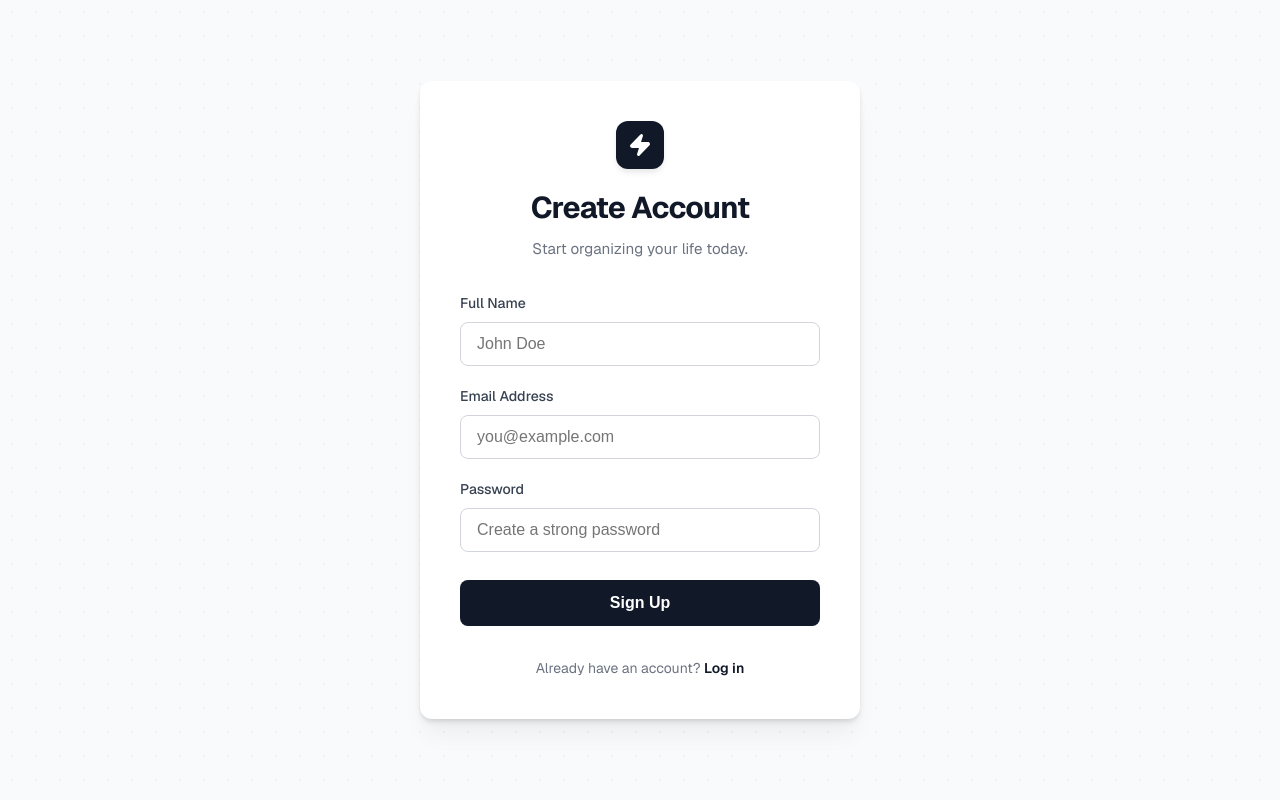
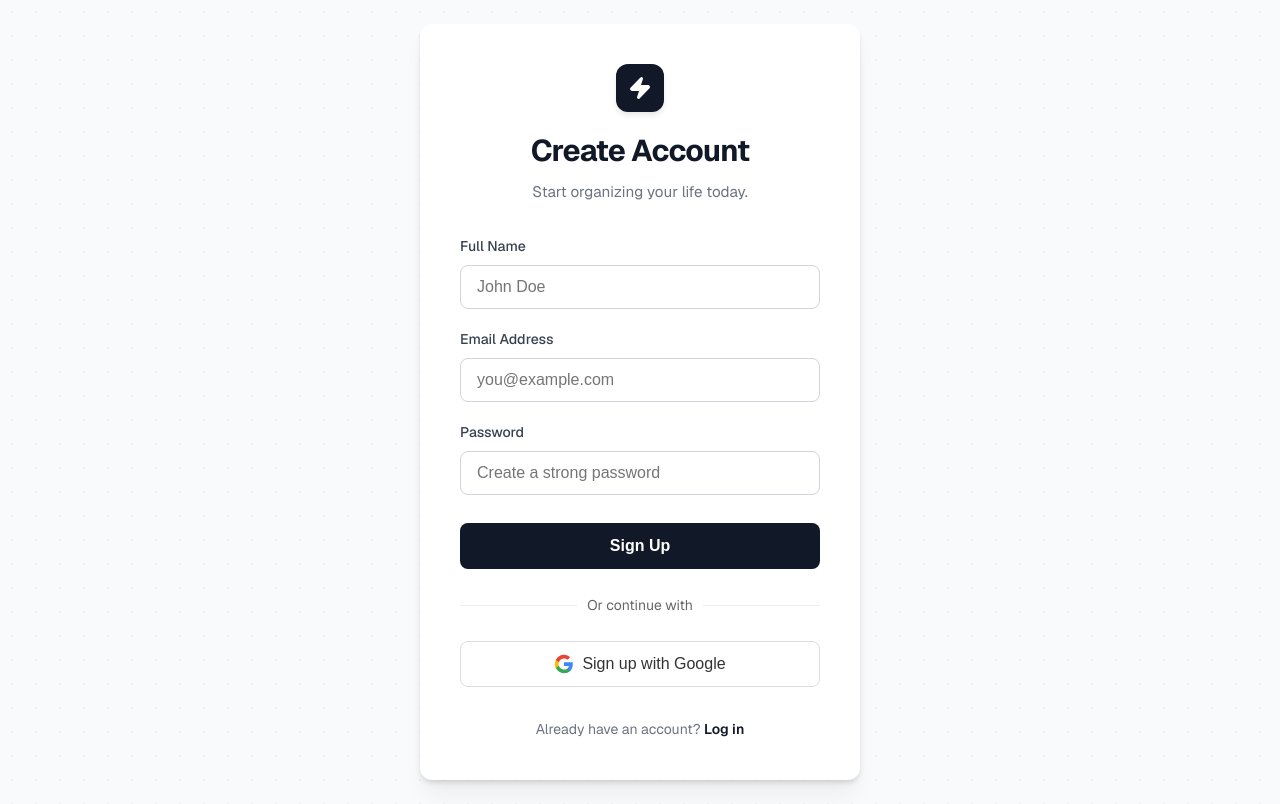
Before and after one commit to AdityaPratapGoswami/task-tracker, a Next.js app: page /signup in a window 1280 px wide. Built offline with nearby package versions, Linux system fonts and the light colour scheme; no server answers.

Commit message:
feat: Implement Google OAuth for user authentication, adding new API routes, UI components, and updating the user model and cookie settings.

```diff
--- a/app/api/auth/login/route.ts
+++ b/app/api/auth/login/route.ts
@@ -40,7 +40,7 @@ export async function POST(req: Request) {
         cookieStore.set('token', token, {
             httpOnly: true,
             secure: process.env.NODE_ENV === 'production',
-            sameSite: 'strict',
+            sameSite: 'lax',
             maxAge: 60 * 60 * 24 * 7, // 1 week
             path: '/',
         });
--- a/app/signup/page.tsx
+++ b/app/signup/page.tsx
@@ -5,6 +5,7 @@ import { useAuth } from '@/context/AuthContext';
 import Link from 'next/link';
 import styles from '../auth.module.css';
 import Logo from '@/components/Logo';
+import GoogleAuthButton from '@/components/GoogleAuthButton';
 
 export default function SignupPage() {
     const [name, setName] = useState('');
@@ -74,6 +75,13 @@ export default function SignupPage() {
                     </button>
                 </form>
 
+                <div className={styles.separator} style={{ margin: '1.5rem 0', textAlign: 'center', position: 'relative' }}>
+                    <span style={{ backgroundColor: '#fff', padding: '0 10px', color: '#666', fontSize: '0.875rem', position: 'relative', zIndex: 1 }}>Or continue with</span>
+                    <div style={{ position: 'absolute', top: '50%', left: 0, right: 0, height: '1px', backgroundColor: '#eee', zIndex: 0 }}></div>
+                </div>
+
+                <GoogleAuthButton text="Sign up with Google" />
+
                 <p className={styles.footer}>
                     Already have an account?{' '}
                     <Link href="/login" className={styles.link}>
--- /dev/null
+++ b/components/GoogleAuthButton.tsx
@@ -0,0 +1,59 @@
+'use client';
+
+import { useRouter } from 'next/navigation';
+import { useState } from 'react';
+import styles from '../app/api/auth/auth.module.css';
+
+interface GoogleAuthButtonProps {
+    text?: string;
+}
+
+export default function GoogleAuthButton({ text = 'Continue with Google' }: GoogleAuthButtonProps) {
+    const [isLoading, setIsLoading] = useState(false);
+    const router = useRouter();
+
+    const handleGoogleLogin = () => {
+        setIsLoading(true);
+        // Redirect to the Google auth route
+        window.location.href = '/api/auth/google';
+    };
+
+    return (
+        <button
+            type="button"
+            onClick={handleGoogleLogin}
+            disabled={isLoading}
+            style={{
+                display: 'flex',
+                alignItems: 'center',
+                justifyContent: 'center',
+                width: '100%',
+                padding: '0.75rem',
+                backgroundColor: '#fff',
+                color: '#333',
+                border: '1px solid #ddd',
+                borderRadius: '0.5rem',
+                fontSize: '1rem',
+                fontWeight: '500',
+                cursor: 'pointer',
+                transition: 'all 0.2s',
+                marginTop: '1rem',
+                gap: '0.5rem',
+            }}
+        >
+            {isLoading ? (
+                <span>Redirecting...</span>
+            ) : (
+                <>
+                    <svg width="20" height="20" viewBox="0 0 24 24" fill="none" xmlns="http://www.w3.org/2000/svg">
+                        <path d="M22.56 12.25c0-.78-.07-1.53-.2-2.25H12v4.26h5.92c-.26 1.37-1.04 2.53-2.21 3.31v2.77h3.57c2.08-1.92 3.28-4.74 3.28-8.09z" fill="#4285F4" />
+                        <path d="M12 23c2.97 0 5.46-.98 7.28-2.66l-3.57-2.77c-.98.66-2.23 1.06-3.71 1.06-2.86 0-5.29-1.93-6.16-4.53H2.18v2.84C3.99 20.53 7.7 23 12 23z" fill="#34A853" />
+                        <path d="M5.84 14.09c-.22-.66-.35-1.36-.35-2.09s.13-1.43.35-2.09V7.07H2.18C1.43 8.55 1 10.22 1 12s.43 3.45 1.18 4.93l2.85-2.22.81-.62z" fill="#FBBC05" />
+                        <path d="M12 5.38c1.62 0 3.06.56 4.21 1.64l3.15-3.15C17.45 2.09 14.97 1 12 1 7.7 1 3.99 3.47 2.18 7.07l3.66 2.84c.87-2.6 3.3-4.53 6.16-4.53z" fill="#EA4335" />
+                    </svg>
+                    {text}
+                </>
+            )}
+        </button>
+    );
+}
--- a/models/User.ts
+++ b/models/User.ts
@@ -3,6 +3,7 @@ import mongoose, { Schema, Document, model, models } from 'mongoose';
 export interface IUser extends Document {
     email: string;
     password?: string;
+    googleId?: string;
     name: string;
     createdAt: Date;
 }
@@ -16,6 +17,11 @@ const UserSchema = new Schema<IUser>(
         },
         password: {
             type: String,
+        },
+        googleId: {
+            type: String,
+            unique: true,
+            sparse: true,
         },
         name: {
             type: String,
--- a/proxy.ts
+++ b/proxy.ts
@@ -6,7 +6,7 @@ export function proxy(request: NextRequest) {
     const { pathname } = request.nextUrl;
 
     // Paths that do not require authentication
-    const publicPaths = ['/login', '/signup', '/api/auth/login', '/api/auth/signup'];
+    const publicPaths = ['/login', '/signup', '/api/auth/login', '/api/auth/signup', '/api/auth/google'];
 
     // Check if the current path is public
     if (publicPaths.some((path) => pathname.startsWith(path))) {
```
Also changed, not shown: app/api/auth/google/callback/route.ts (added, +103 -0 lines), app/api/auth/google/route.ts (added, +18 -0 lines), app/login/page.tsx (+8 -0 lines).
